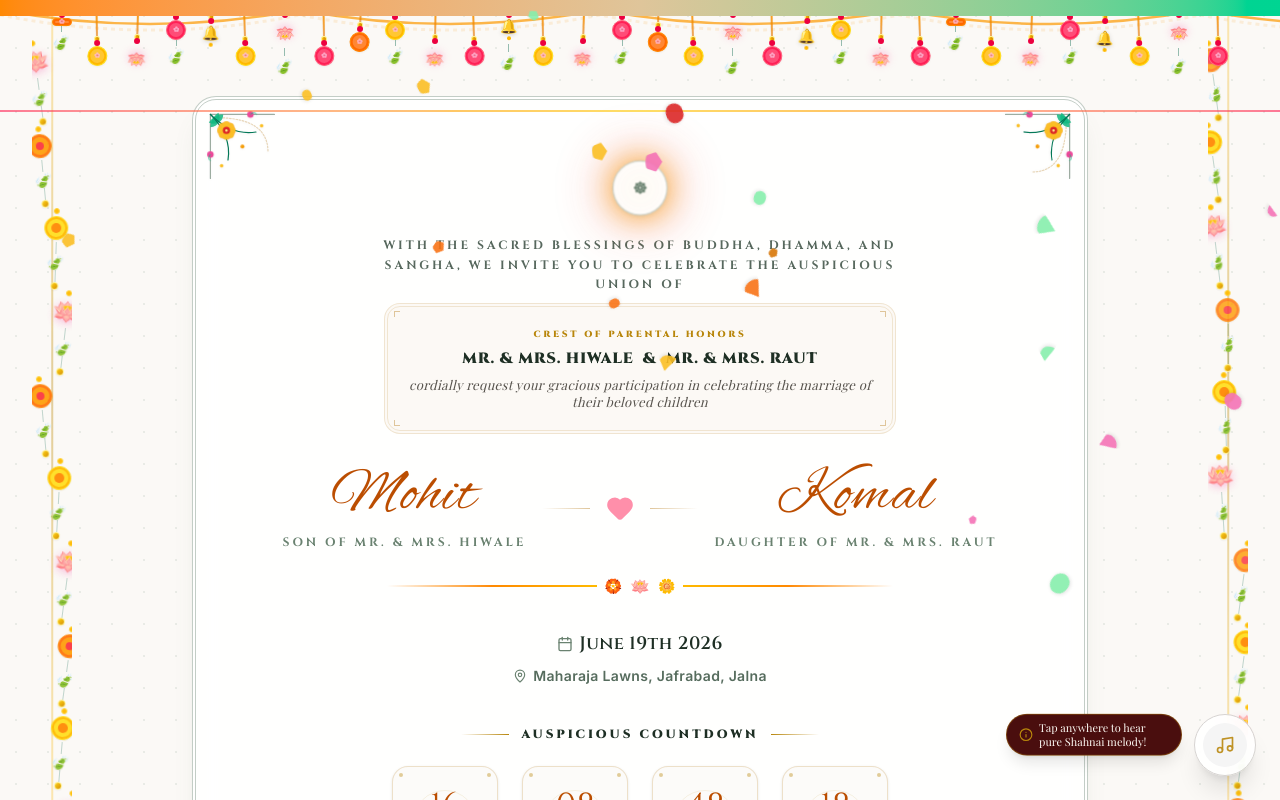
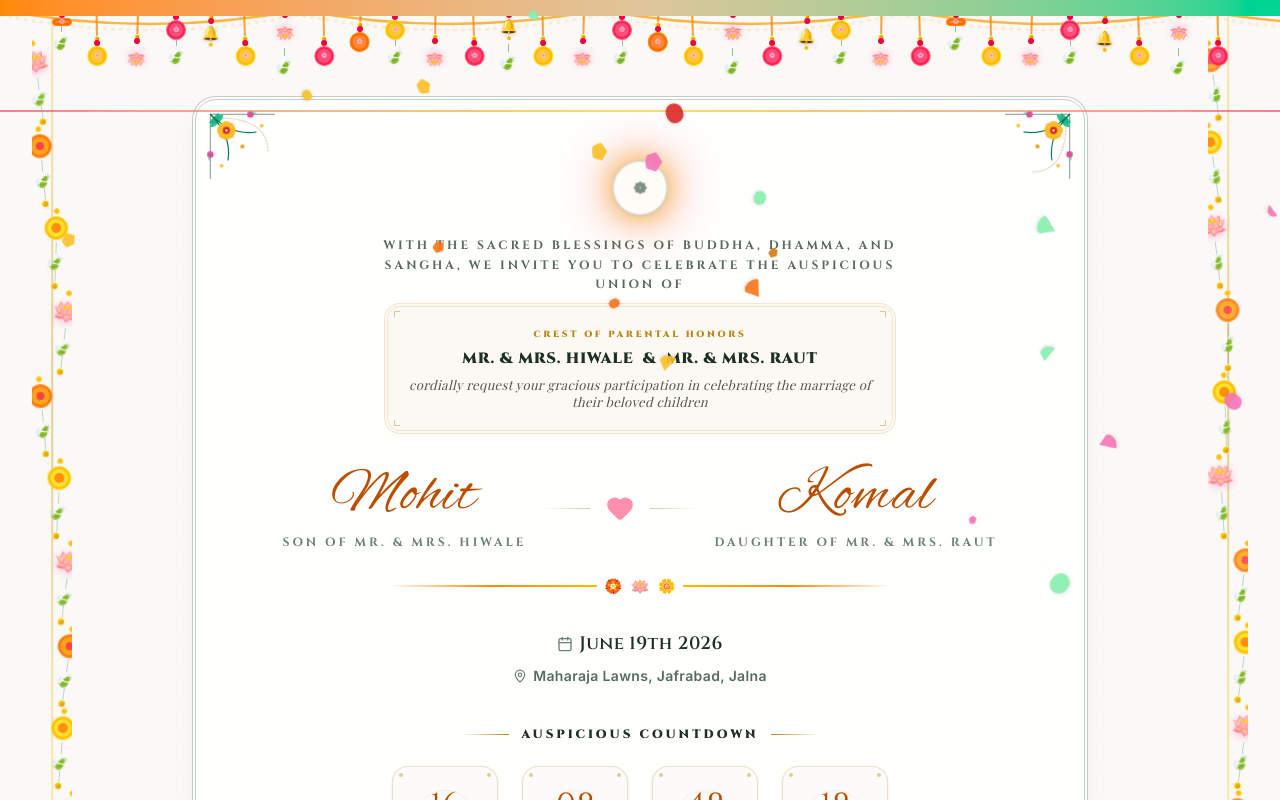
Before and after one commit to hiwalechetan73-dev/Weddingday, a React (Vite) app: page / in a window 1280 px wide. Shown: the top 800 px of the page. Built offline with nearby package versions, Linux system fonts and the light colour scheme; a web font is replaced by a local one.

Commit message:
Update App.tsx

```diff
--- a/src/App.tsx
+++ b/src/App.tsx
@@ -7,7 +7,7 @@ import { COUPLE } from './data';
 
 // Components
 import MarigoldPetalShower from './components/MarigoldPetalShower';
-import AudioPlayerControl from './components/AudioPlayerControl';
+// import AudioPlayerControl from './components/AudioPlayerControl';
 import CountdownTimer from './components/CountdownTimer';
 import VenueTimeline from './components/VenueTimeline';
 import AestheticSideGarlands from './components/AestheticSideGarlands';
@@ -28,7 +28,7 @@ export default function App() {
       <AestheticSideGarlands />
 
       {/* 3. Audio control for Sitar Ambient track */}
-      <AudioPlayerControl />
+      {/* <AudioPlayerControl /> */}
 
       {/* Decorative Ornate Border Framing at the extreme top of the invitation */}
       <div className="absolute top-0 inset-x-0 h-4 bg-gradient-to-r from-orange-400 via-[#dfc59a] to-emerald-400 z-30" />
```
